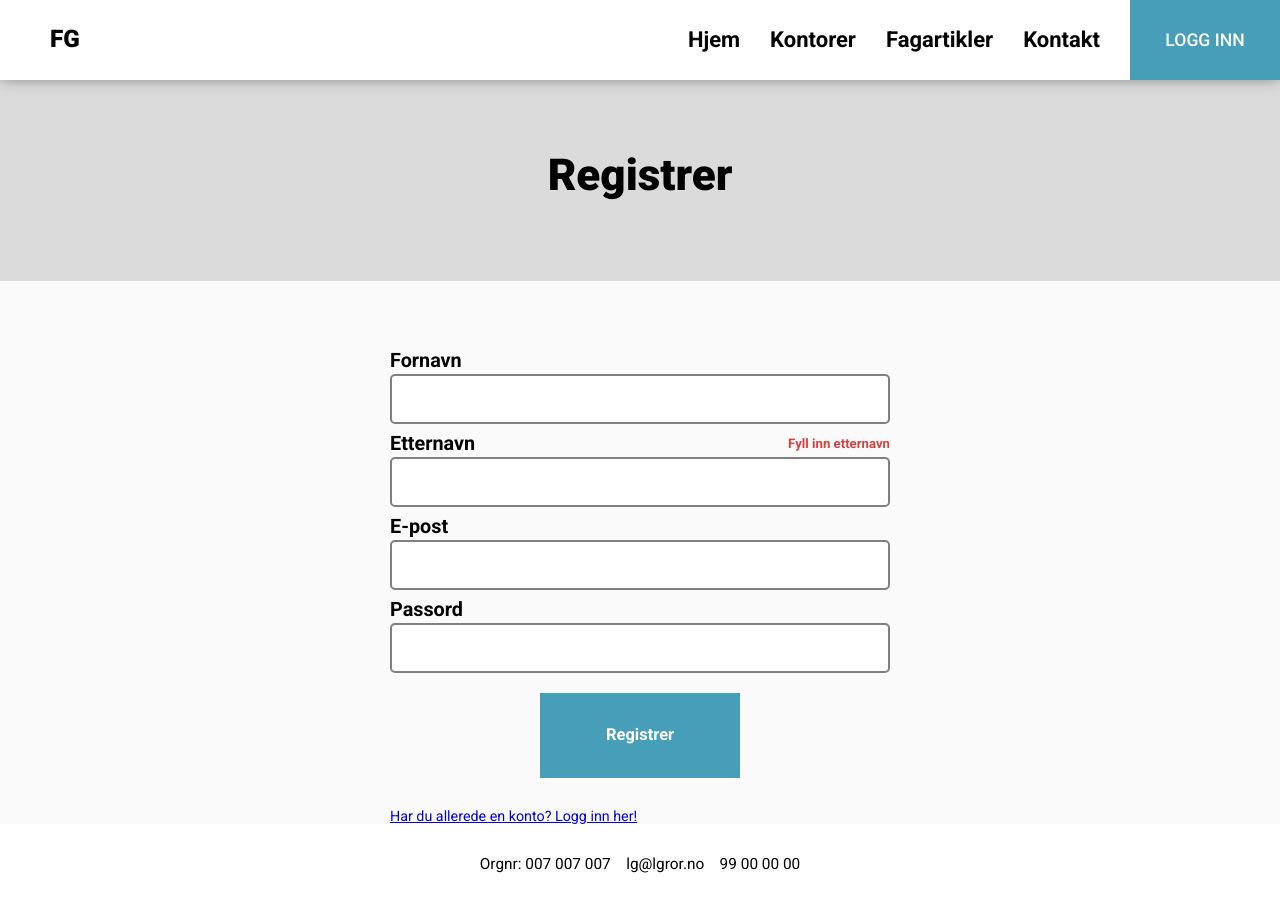
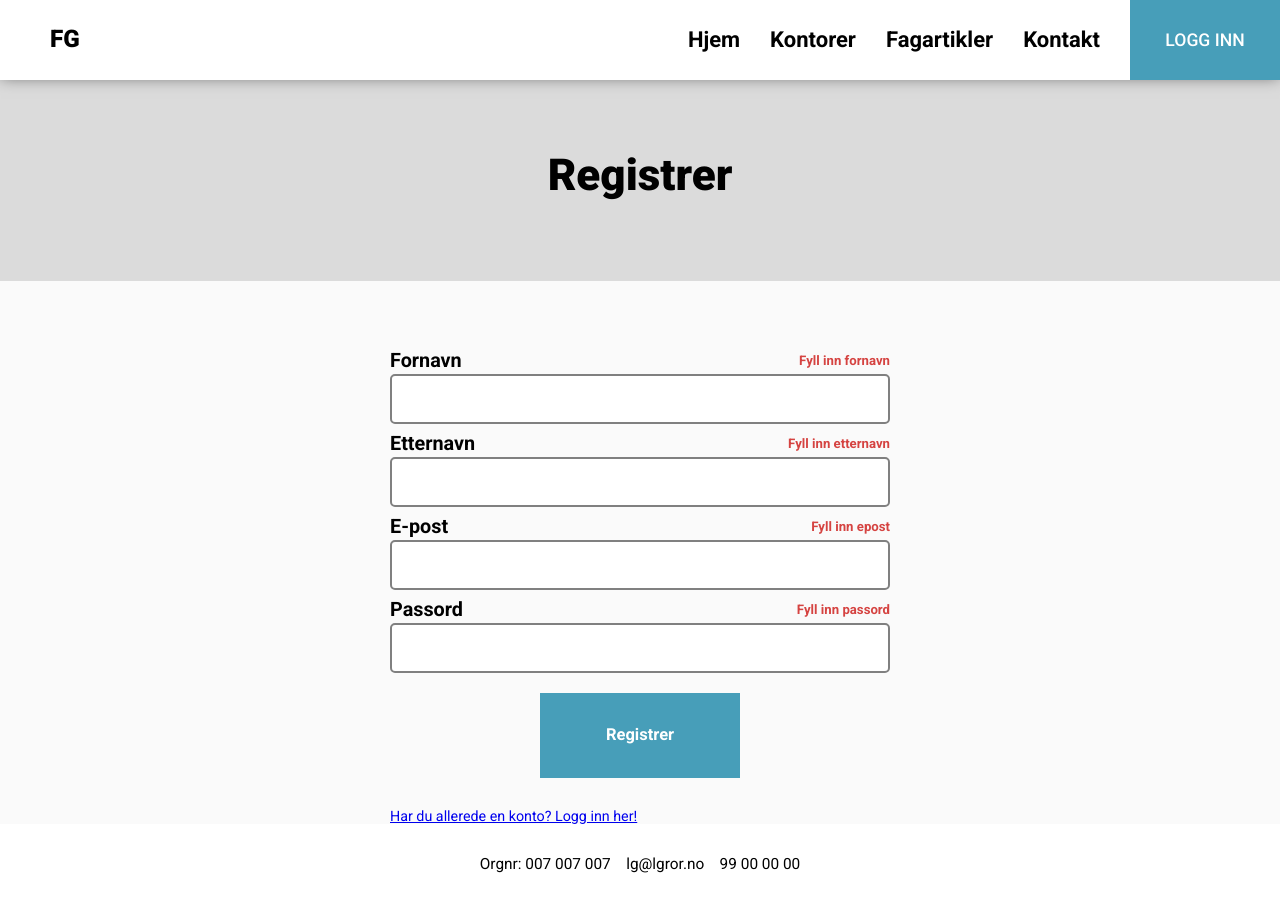
Before and after one commit to andersbss/eksamen, a React app in the folder client/: page /registrere in a window 1280 px wide. Built offline with nearby package versions, Linux system fonts and the light colour scheme; no server answers.

Commit message:
Added error labels

```diff
--- a/client/src/components/forms/RegsiterForm.jsx
+++ b/client/src/components/forms/RegsiterForm.jsx
@@ -15,15 +15,30 @@ const StyledForm = styled.form`
 
 const RegisterForm = ({ handleSubmit, handleChange, errors }) => (
   <StyledForm onSubmit={handleSubmit}>
-    <Input name="firstName" label="Fornavn" onChange={handleChange} />
+    <Input
+      name="firstName"
+      label="Fornavn"
+      errorLabel={errors?.firstName}
+      onChange={handleChange}
+    />
     <Input
       name="lastName"
       label="Etternavn"
       errorLabel={errors?.lastName}
       onChange={handleChange}
     />
-    <Input name="email" label="E-post" onChange={handleChange} />
-    <Input name="password" label="Passord" onChange={handleChange} />
+    <Input
+      name="email"
+      label="E-post"
+      errorLabel={errors?.email}
+      onChange={handleChange}
+    />
+    <Input
+      name="password"
+      label="Passord"
+      errorLabel={errors?.password}
+      onChange={handleChange}
+    />
     <Button
       content="Registrer"
       type="submit"
--- a/client/src/utils/registerFormValidation.js
+++ b/client/src/utils/registerFormValidation.js
@@ -2,7 +2,7 @@ const validate = (inputs) => {
   const { firstName, lastName, email, password } = inputs;
   const errors = {};
 
-  if (!firstName) errors.firstName = 'Fyll inn foravn';
+  if (!firstName) errors.firstName = 'Fyll inn fornavn';
   if (!lastName) errors.lastName = 'Fyll inn etternavn';
   if (!email) errors.email = 'Fyll inn epost';
   if (!password) errors.password = 'Fyll inn passord';
```
